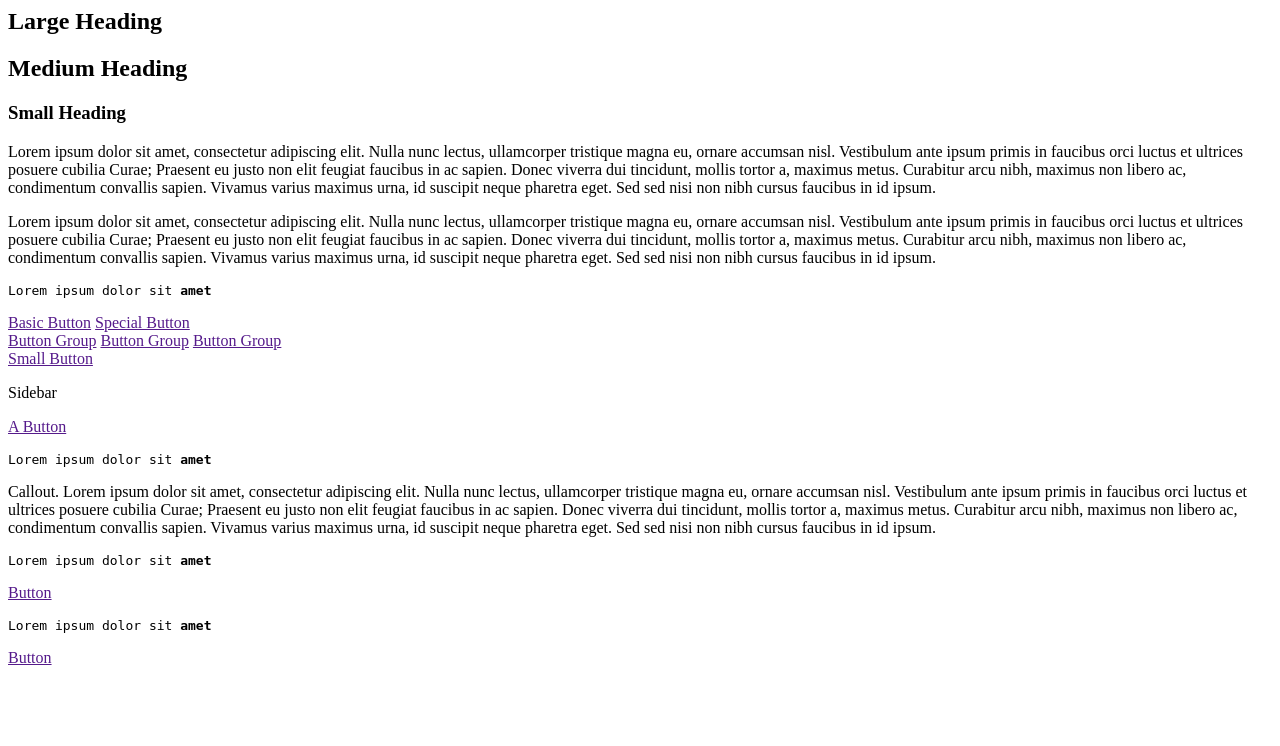
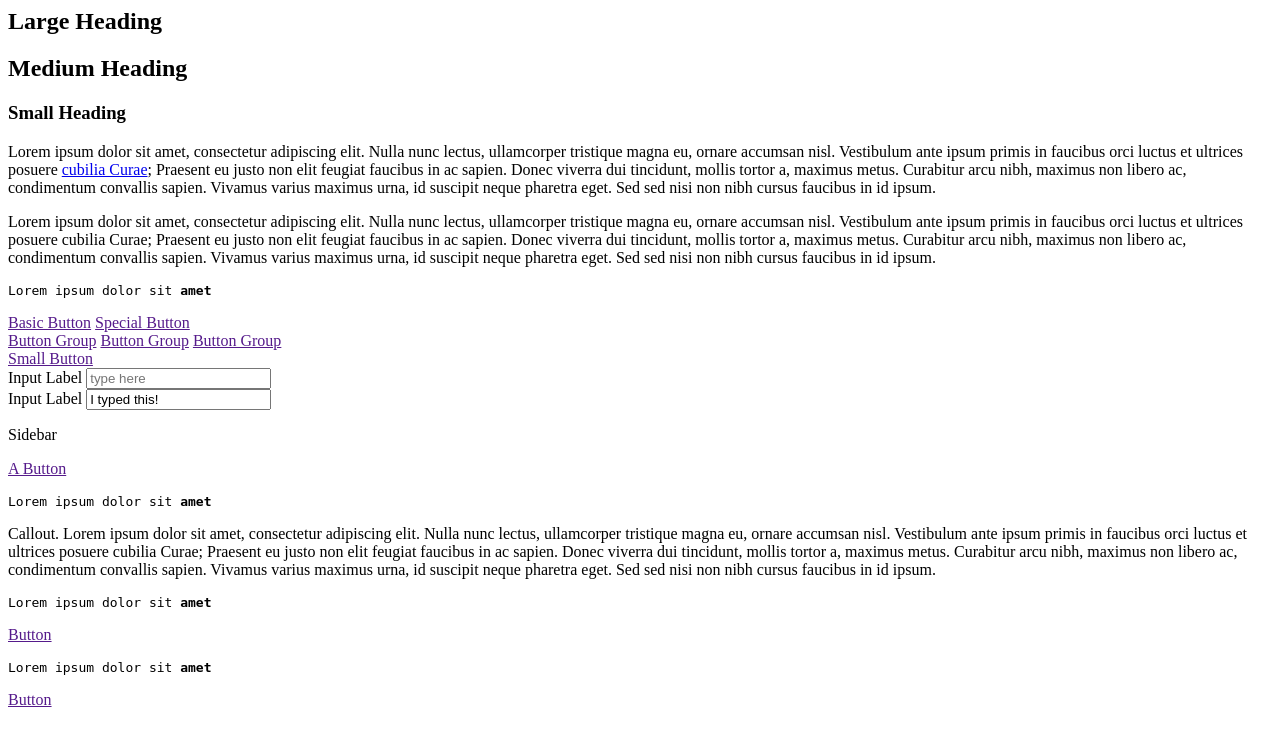
Before and after one commit to ProjectTIER/projecttier.org, a Django app: template project_tier/templates/partials/styleguide.html in a window 1280 px wide. Shown: the top 746 px of the page. Run offline with Django 3.2, Linux system fonts and the light colour scheme; the template is opened without the code that fills it, so the values that code supplies are empty; parts of the project's set-up code (start-up, migrations or seed data) failed here and were passed over.

Commit message:
Add more stuff to styleguide

```diff
--- a/project_tier/templates/partials/styleguide.html
+++ b/project_tier/templates/partials/styleguide.html
@@ -10,7 +10,7 @@
 
          <h3 class="small-heading">Small Heading</h3>
 
-         <p>Lorem ipsum dolor sit amet, consectetur adipiscing elit. Nulla nunc lectus, ullamcorper tristique magna eu, ornare accumsan nisl. Vestibulum ante ipsum primis in faucibus orci luctus et ultrices posuere cubilia Curae; Praesent eu justo non elit feugiat faucibus in ac sapien. Donec viverra dui tincidunt, mollis tortor a, maximus metus. Curabitur arcu nibh, maximus non libero ac, condimentum convallis sapien. Vivamus varius maximus urna, id suscipit neque pharetra eget. Sed sed nisi non nibh cursus faucibus in id ipsum.</p>
+         <p>Lorem ipsum dolor sit amet, consectetur adipiscing elit. Nulla nunc lectus, ullamcorper tristique magna eu, ornare accumsan nisl. Vestibulum ante ipsum primis in faucibus orci luctus et ultrices posuere <a href="#">cubilia Curae</a>; Praesent eu justo non elit feugiat faucibus in ac sapien. Donec viverra dui tincidunt, mollis tortor a, maximus metus. Curabitur arcu nibh, maximus non libero ac, condimentum convallis sapien. Vivamus varius maximus urna, id suscipit neque pharetra eget. Sed sed nisi non nibh cursus faucibus in id ipsum.</p>
 
          <p class="secondary">Lorem ipsum dolor sit amet, consectetur adipiscing elit. Nulla nunc lectus, ullamcorper tristique magna eu, ornare accumsan nisl. Vestibulum ante ipsum primis in faucibus orci luctus et ultrices posuere cubilia Curae; Praesent eu justo non elit feugiat faucibus in ac sapien. Donec viverra dui tincidunt, mollis tortor a, maximus metus. Curabitur arcu nibh, maximus non libero ac, condimentum convallis sapien. Vivamus varius maximus urna, id suscipit neque pharetra eget. Sed sed nisi non nibh cursus faucibus in id ipsum.</p>
 
@@ -28,6 +28,20 @@
 
          <a href="" class="small button">Small Button</a>
 
+
+         <form action="">
+            <div class="row">
+               <div class="medium-6 columns">
+                  <label>Input Label</label>
+                  <input type="text" placeholder="type here">
+               </div>
+               <div class="medium-6 columns">
+                  <label>Input Label</label>
+                  <input type="text" value="I typed this!">
+               </div>
+            </div>
+         </form>
+
       </section>
 
    </div>
@@ -41,6 +55,8 @@
          <a href="" class="button">A Button</a>
 
          <p><code>Lorem ipsum dolor sit <strong>amet</strong></code></p>
+
+         <i class="fa fa-arrow-left"></i>
 
          <section class="callout">
             <p>Callout. Lorem ipsum dolor sit amet, consectetur adipiscing elit. Nulla nunc lectus, ullamcorper tristique magna eu, ornare accumsan nisl. Vestibulum ante ipsum primis in faucibus orci luctus et ultrices posuere cubilia Curae; Praesent eu justo non elit feugiat faucibus in ac sapien. Donec viverra dui tincidunt, mollis tortor a, maximus metus. Curabitur arcu nibh, maximus non libero ac, condimentum convallis sapien. Vivamus varius maximus urna, id suscipit neque pharetra eget. Sed sed nisi non nibh cursus faucibus in id ipsum.</p>
```
